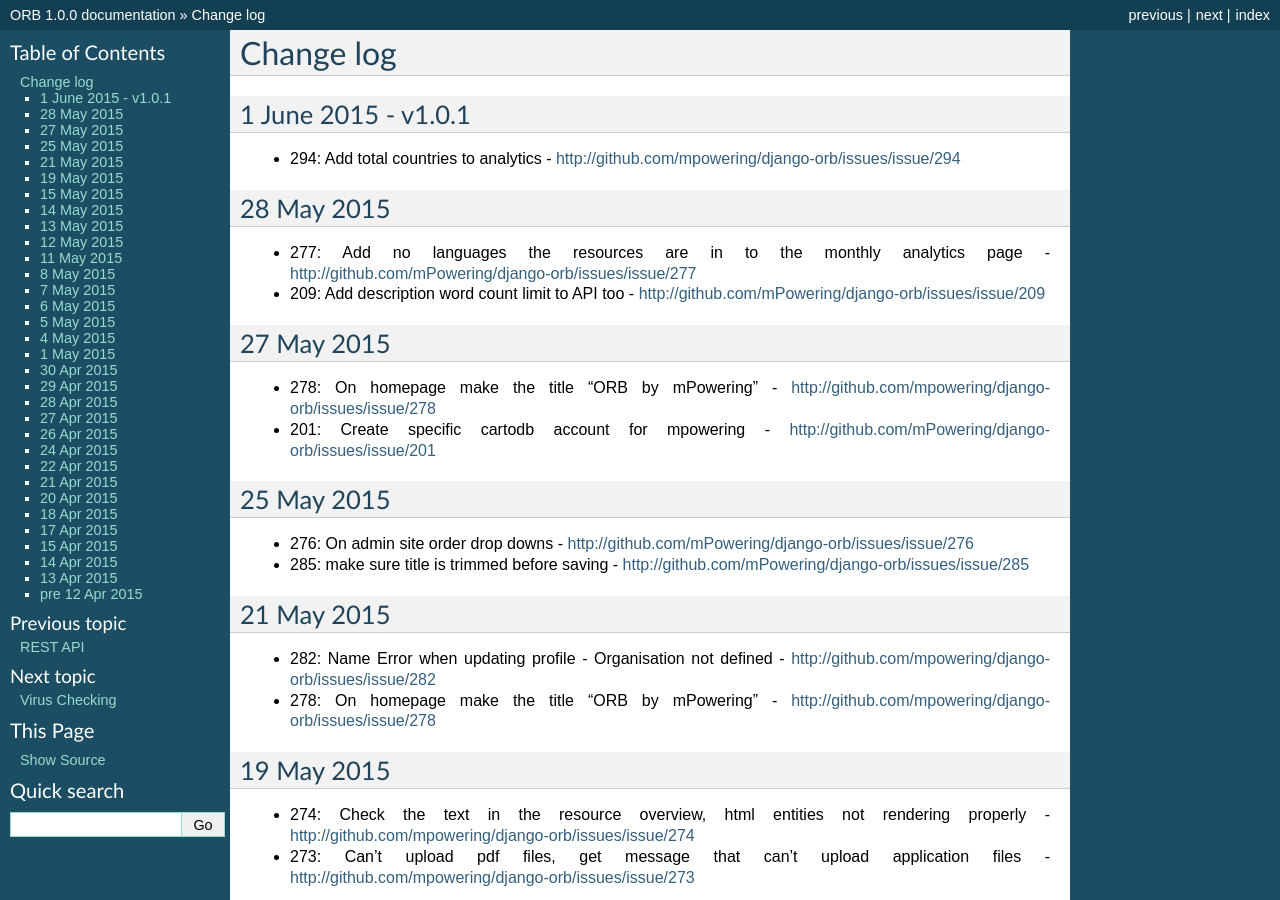
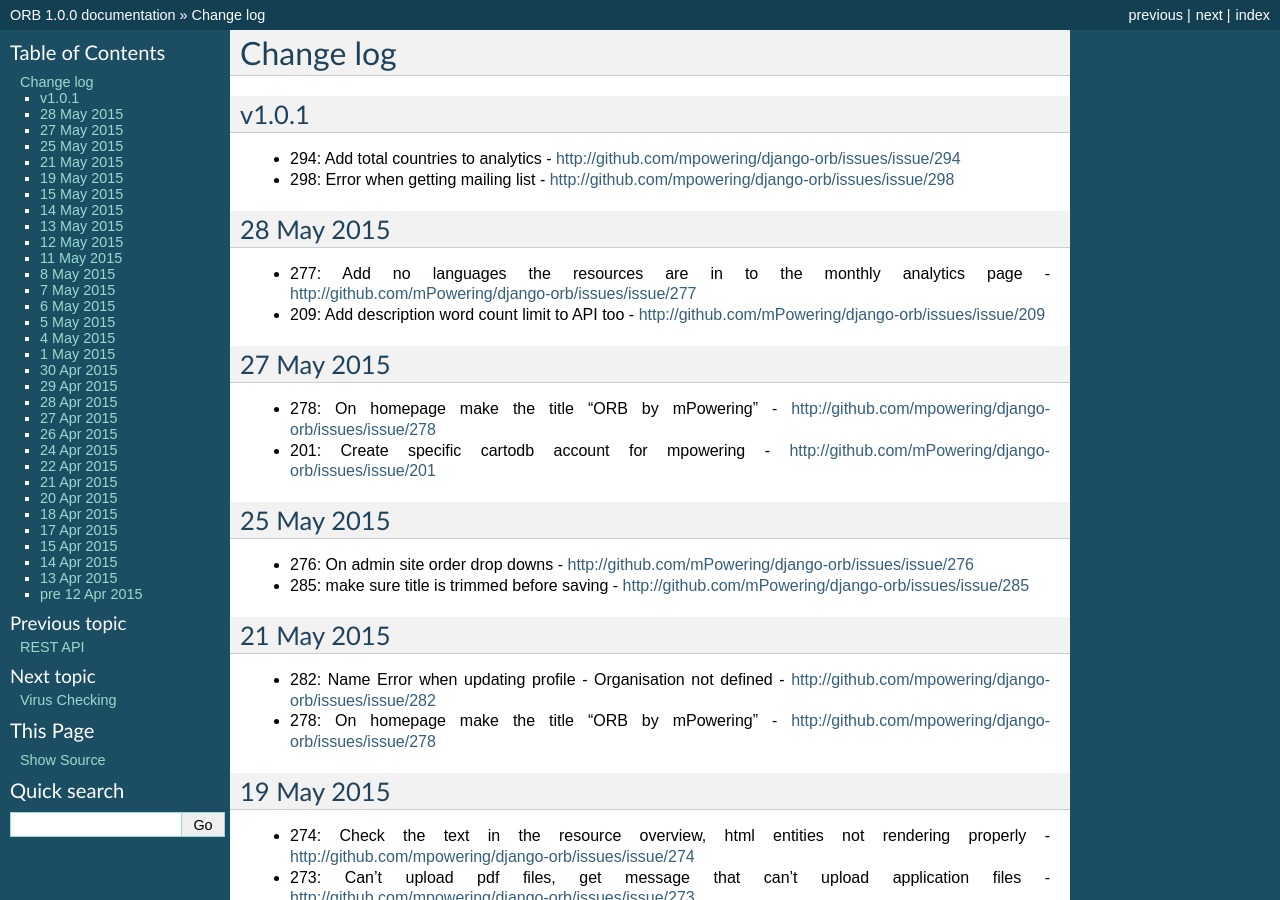
Before and after one commit to mPowering/django-orb, a Sphinx documentation site: the page built from docs/changelog.rst, in a window 1280 px wide and 900 px high. Built offline with Sphinx 7.4.7, drawn with Linux system fonts in a browser that asks for light colours.

Commit message:
CLOSED - task 298: Error when getting mailing list http://github.com/mpowering/django-orb/issues/issue/298

```diff
--- a/docs/changelog.rst
+++ b/docs/changelog.rst
@@ -2,10 +2,11 @@ Change log
 =====================================
 
 
-1 June 2015 - v1.0.1
+v1.0.1
 ---------------------
 
 * 294: Add total countries to analytics - http://github.com/mpowering/django-orb/issues/issue/294
+* 298: Error when getting mailing list - http://github.com/mpowering/django-orb/issues/issue/298
 
 28 May 2015
 ------------
```
Also changed, not shown: 1 other file.
